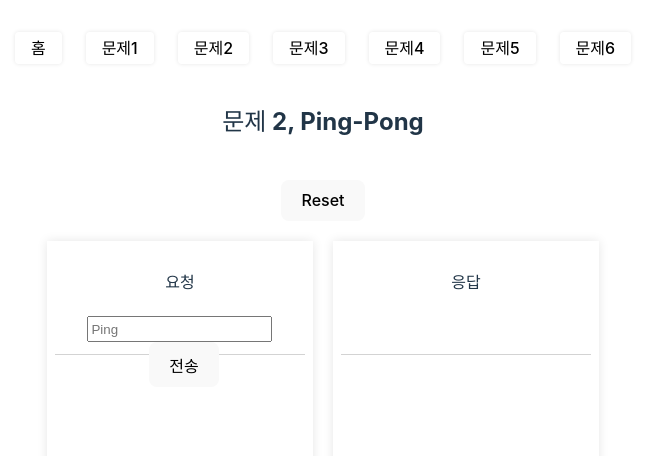
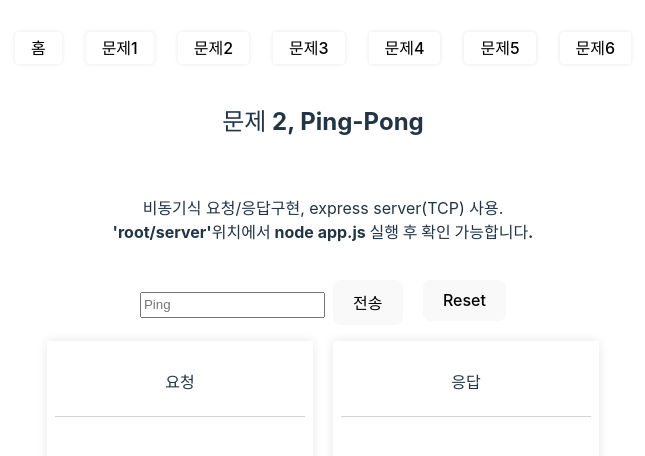
Before and after one commit to hinyc/brique, a React (Vite) app in the folder client/: page /problem2 in a window 1280 px wide. Shown: the top 456 px of the page, without its empty margins (317-962 px from the left). Built offline with nearby package versions, Linux system fonts and the light colour scheme.

Commit message:
fix: 문제2 안내문구, 에러 메시지 추가

```diff
--- a/client/src/pages/problem2/index.tsx
+++ b/client/src/pages/problem2/index.tsx
@@ -4,9 +4,9 @@ import { simpleRequest } from './request';
 
 export default function Problem2() {
   const [inputValue, setInputValue] = useState('');
-
   const [requestList, setRequestList] = useState<string[]>([]);
   const [responseList, setResponseList] = useState<string[]>([]);
+  const [isNetworkError, setIsNetworkError] = useState(false);
 
   const _onClickRequest = async () => {
     if (inputValue.length < 1) {
@@ -19,6 +19,11 @@ export default function Problem2() {
 
     const result = await simpleRequest(inputValue);
 
+    console.log(result);
+    if (result.status === 500) {
+      return setIsNetworkError(true);
+    }
+    setIsNetworkError(false);
     setResponseList((state) => [...state, result]);
   };
 
@@ -27,18 +32,18 @@ export default function Problem2() {
     setRequestList([]);
     setResponseList([]);
   };
-  // console.log('requestList', requestList);
-  // console.log('responseList', responseList);
+
   return (
     <Problem2Style>
       <h2>문제 2, Ping-Pong</h2>
-      <div className="reset">
-        <button onClick={_onClickReset}>Reset</button>
-      </div>
-      <div className="request__response">
-        <div className="box request">
-          <h4>요청</h4>
-
+      <p>
+        비동기식 요청/응답구현, express server(TCP) 사용.
+        <br />
+        <strong>'root/server'위치에서 node app.js 실행 후 확인 가능합니다.</strong>
+        <br />
+        {isNetworkError && <span className="error">네트워크 에러(500)가 발생했습니다.</span>}
+      </p>
+      <div className="action__box">
         <div className="request__input__box">
           <input //
             type="text"
@@ -48,6 +53,13 @@ export default function Problem2() {
           />
           <button onClick={_onClickRequest}>전송</button>
         </div>
+        <div className="reset">
+          <button onClick={_onClickReset}>Reset</button>
+        </div>
+      </div>
+      <div className="request__response">
+        <div className="box request">
+          <h4>요청</h4>
 
           <div className="list">
             {requestList.map((item, index) => (
@@ -78,13 +90,24 @@ const Problem2Style = styled.div`
   align-items: center;
   gap: 20px;
   justify-content: space-between;
-  .request__response {
+
+  p {
+    position: relative;
+    .error {
+      position: absolute;
+      left: 50%;
+      transform: translateX(-50%);
+      width: 200px;
+      display: block;
+      margin-top: 8px;
+      color: red;
+      font-weight: 700;
+    }
+  }
+
+  .action__box {
     display: flex;
     gap: 20px;
-    .box {
-      width: 250px;
-      padding: 8px;
-      box-shadow: 0 0 10px rgba(0, 0, 0, 0.1);
     .request__input__box {
       height: 30px;
       input {
@@ -94,15 +117,20 @@ const Problem2Style = styled.div`
         margin-left: 8px;
       }
     }
+  }
+  .request__response {
+    display: flex;
+    gap: 20px;
+    .box {
+      width: 250px;
+      padding: 8px;
+      box-shadow: 0 0 10px rgba(0, 0, 0, 0.1);
 
-      .dummy__box {
-        height: 30px;
-      }
       .list {
         margin-top: 8px;
         border-top: 1px solid lightgray;
         min-height: 200px;
-        max-height: calc(100vh - 250px);
+        max-height: calc(100vh - 350px);
         overflow: auto;
       }
     }
--- a/client/src/pages/problem2/request.ts
+++ b/client/src/pages/problem2/request.ts
@@ -11,6 +11,12 @@ export const simpleRequest = async (value: string) => {
     })
     .then((response) => {
       return response.data;
+    })
+    .catch((error) => {
+      return {
+        status: error.message === 'Network Error' ? 500 : error.response.status,
+        message: error.message,
+      };
     });
 
   return result;
```
Lines whose indentation alone changed are shown as unchanged.
